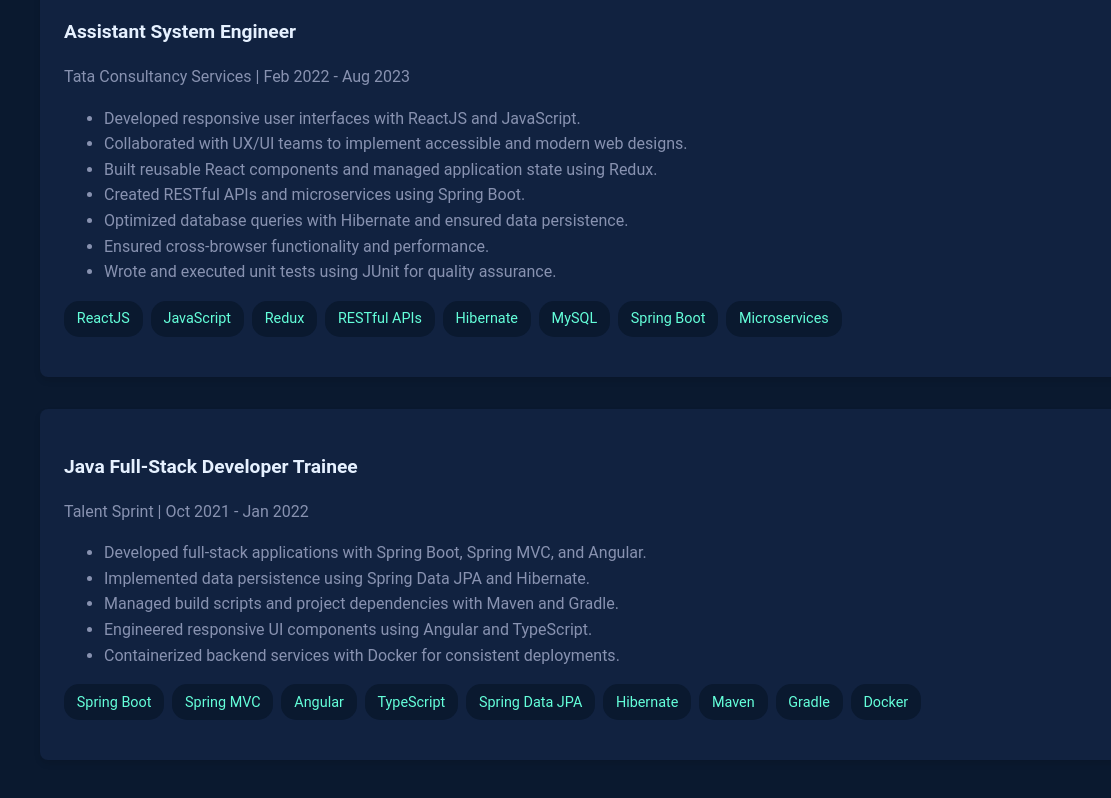
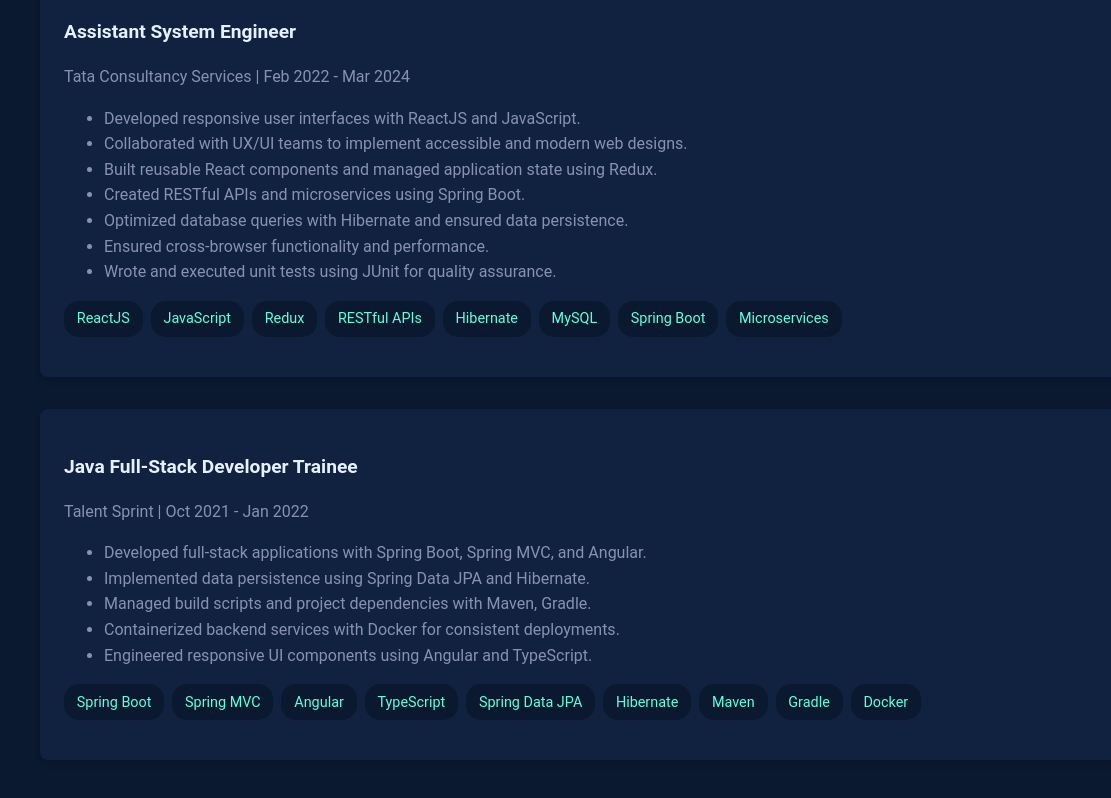
Before and after one commit to satyapasupuleti49/satyapasupuleti49.github.io, a plain HTML site: page index.html in a window 1280 px wide. Shown: the part 2190-2988 px from the top of the page, 0-1111 px from the left. Drawn offline with nearby package versions, Linux system fonts and the light colour scheme.

Commit message:
updated resume

```diff
--- a/index.html
+++ b/index.html
@@ -125,7 +125,7 @@
                 <div class="experience-item">
                     <div class="experience-content">
                         <h3>Assistant System Engineer</h3>
-                        <p>Tata Consultancy Services | Feb 2022 - Aug 2023</p>
+                        <p>Tata Consultancy Services | Feb 2022 - Mar 2024</p>
                         <ul class="project-description">
                             <li>Developed responsive user interfaces with ReactJS and JavaScript.</li>
                             <li>Collaborated with UX/UI teams to implement accessible and modern web designs.</li>
@@ -156,9 +156,9 @@
                     <ul class="project-description">
                         <li>Developed full-stack applications with Spring Boot, Spring MVC, and Angular.</li>
                         <li>Implemented data persistence using Spring Data JPA and Hibernate.</li>
-                        <li>Managed build scripts and project dependencies with Maven and Gradle.</li>
+                        <li>Managed build scripts and project dependencies with Maven, Gradle.</li>
+                        <li>Containerized backend services with Docker for consistent deployments.</li>
                         <li>Engineered responsive UI components using Angular and TypeScript.</li>
-                        <li>Containerized backend services with Docker for consistent deployments.</li>
                     </ul>
                     <ul class="project-skills">
                         <li class="skill-item">Spring Boot</li>
```
Also changed, not shown: 1 other file.
